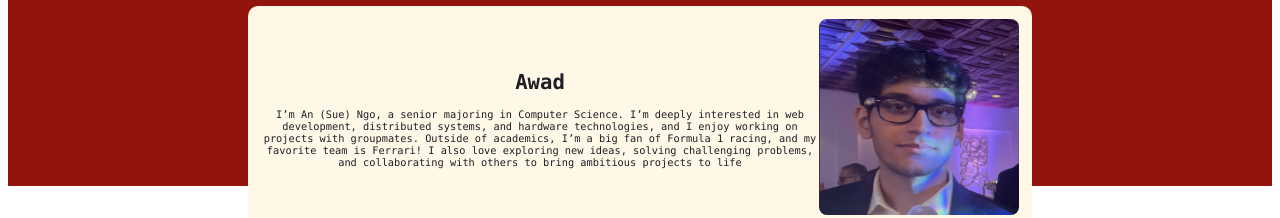
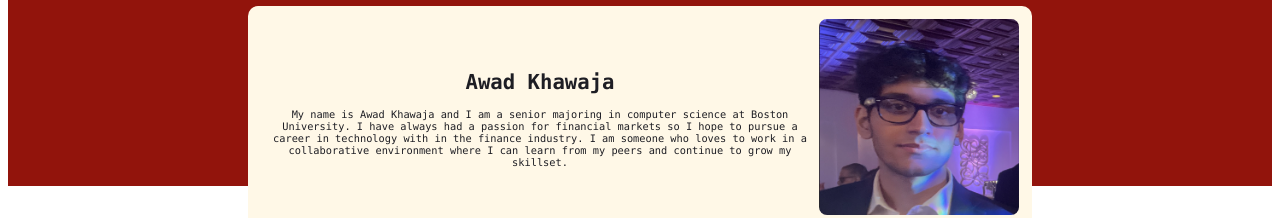
Before and after one commit to Periland/react-f1weather, a React (Vite) app: page / in a window 1280 px wide. Shown: the part 727-945 px from the top of the page. Built offline with nearby package versions, Linux system fonts and the light colour scheme.

Commit message:
final changes

```diff
--- a/src/components/about-page.tsx
+++ b/src/components/about-page.tsx
@@ -1,6 +1,6 @@
 //
 //
-// PAGE CREATED AND STYLED BY AN (SUE) NGO
+// PAGE CREATED AND STYLED BY AN (SUE) NGO (anngo@bu.edu)
 //
 //
 
@@ -91,8 +91,8 @@ export default function AboutPage() {
             <PersonContainer>
                 <Image src={AwadImage} alt="Awad" />
                 <TextContainer>
-                    <h1>Awad</h1>
-                    <p>I’m An (Sue) Ngo, a senior majoring in Computer Science. I’m deeply interested in web development, distributed systems, and hardware technologies, and I enjoy working on projects with groupmates. Outside of academics, I’m a big fan of Formula 1 racing, and my favorite team is Ferrari! I also love exploring new ideas, solving challenging problems, and collaborating with others to bring ambitious projects to life</p>
+                    <h1>Awad Khawaja</h1>
+                    <p>My name is Awad Khawaja and I am a senior majoring in computer science at Boston University. I have always had a passion for financial markets so I hope to pursue a career in technology with in the finance industry. I am someone who loves to work in a collaborative environment where I can learn from my peers and continue to grow my skillset. </p>
                 </TextContainer>
             </PersonContainer>
         </AboutDiv>
--- a/src/components/header.tsx
+++ b/src/components/header.tsx
@@ -1,5 +1,5 @@
 //
-// PAGE CREATED AND STYLED BY AN (SUE) NGO
+// PAGE CREATED AND STYLED BY AN (SUE) NGO (anngo@bu.edu)
 //
 import styled from "styled-components";
 import { Link } from "react-router-dom";
```
